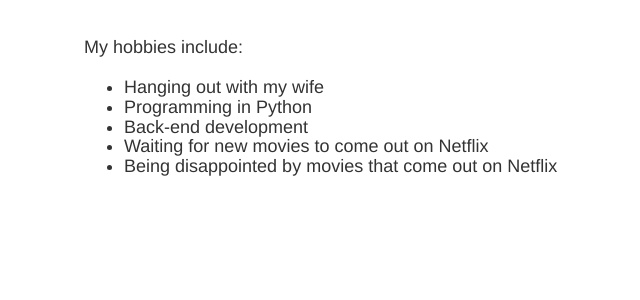
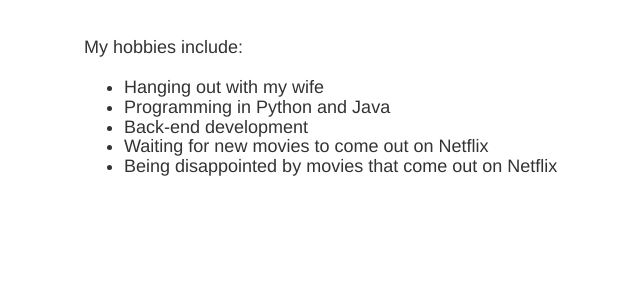
Before and after one commit to jameskang410/homepage_flask, a Flask app: page / in a window 1280 px wide. Shown: the part 420-720 px from the top of the page, without its empty margins (121-761 px from the left). Run offline with Flask 2, Linux system fonts and the light colour scheme; some libraries are stand-ins or nearby versions.

Commit message:
added small detail

```diff
--- a/templates/home.html
+++ b/templates/home.html
@@ -32,7 +32,7 @@
 		<br><br>
 		<ul>
 		<li>Hanging out with my wife</li>
-		<li>Programming in Python</li>
+		<li>Programming in Python and Java</li>
 		<li>Back-end development</li>
 		<li>Waiting for new movies to come out on Netflix</li>
 		<li>Being disappointed by movies that come out on Netflix</li>
```
Also changed, not shown: 1 other file.
